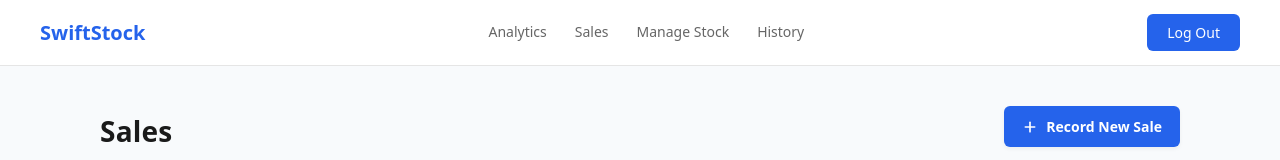
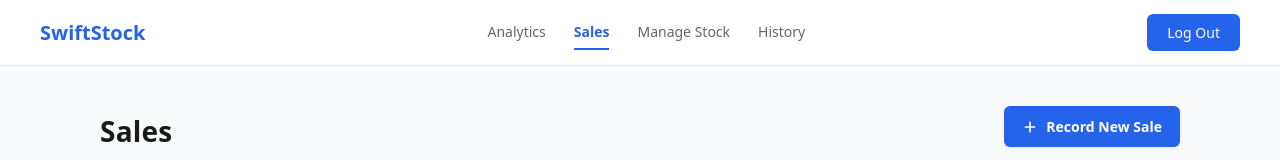
Before and after one commit to MichaelCM7/SwiftStocKE, a React app in the folder frontend/: page /Sales in a window 1280 px wide. Shown: the top 160 px of the page. Built offline with nearby package versions, Linux system fonts and the light colour scheme; the HTML template or start-up script is replaced by a standard one.

Commit message:
minor changes to header and sales page

```diff
--- a/frontend/src/components/Header/Header.css
+++ b/frontend/src/components/Header/Header.css
@@ -1,5 +1,3 @@
-/* Header.css */
-
 .header {
   display: flex;
   align-items: center;
@@ -44,10 +42,10 @@
   color: #1a1a1a;
 }
 
-.nav-item--active {
-  color: #1a1a1a;
+.nav-item.active {
+  color: #2563eb !important;
   font-weight: 600;
-  border-bottom: 2px solid #1a1a1a;
+  border-bottom: 2px solid #2563eb !important;
 }
 
 .header-buttons {
--- a/frontend/src/components/Header/Header.jsx
+++ b/frontend/src/components/Header/Header.jsx
@@ -1,4 +1,4 @@
-import { Link } from 'react-router';
+import { Link, NavLink } from 'react-router'; // Ensure this is imported
 import { FiImage } from "react-icons/fi";
 import './Header.css';
 
@@ -15,10 +15,11 @@ export function Header({ isAuthorized }) {
 
       {isAuthorized && (
         <nav className="header-nav">
-          <Link to="/Analytics" className="nav-item">Analytics</Link>
-          <Link to="/Sales" className="nav-item">Sales</Link>
-          <Link to="/ManageStock" className="nav-item">Manage Stock</Link>
-          <Link to="/History" className="nav-item">History</Link>
+          {/* React Router automatically turns this into class="nav-item active" when active */}
+          <NavLink to="/Analytics" className="nav-item">Analytics</NavLink>
+          <NavLink to="/Sales" className="nav-item">Sales</NavLink>
+          <NavLink to="/ManageStock" className="nav-item">Manage Stock</NavLink>
+          <NavLink to="/History" className="nav-item">History</NavLink>
         </nav>
       )}
 
--- a/frontend/src/pages/Sales/RecordNewSale/RecordNewSale.jsx
+++ b/frontend/src/pages/Sales/RecordNewSale/RecordNewSale.jsx
@@ -161,7 +161,7 @@ export function RecordNewSale({ isAuthorized, setIsAuthorized }) {
 
             {/* Right Items Panel */}
             <div className="record-panel">
-              <h2 className="panel-title">Sold Items</h2>
+              <h2 className="panel-title">Items Sold</h2>
               <div className="sold-items-list-container">
                 {soldItems.length > 0 ? (
                   <div className="sold-items-list">
```
